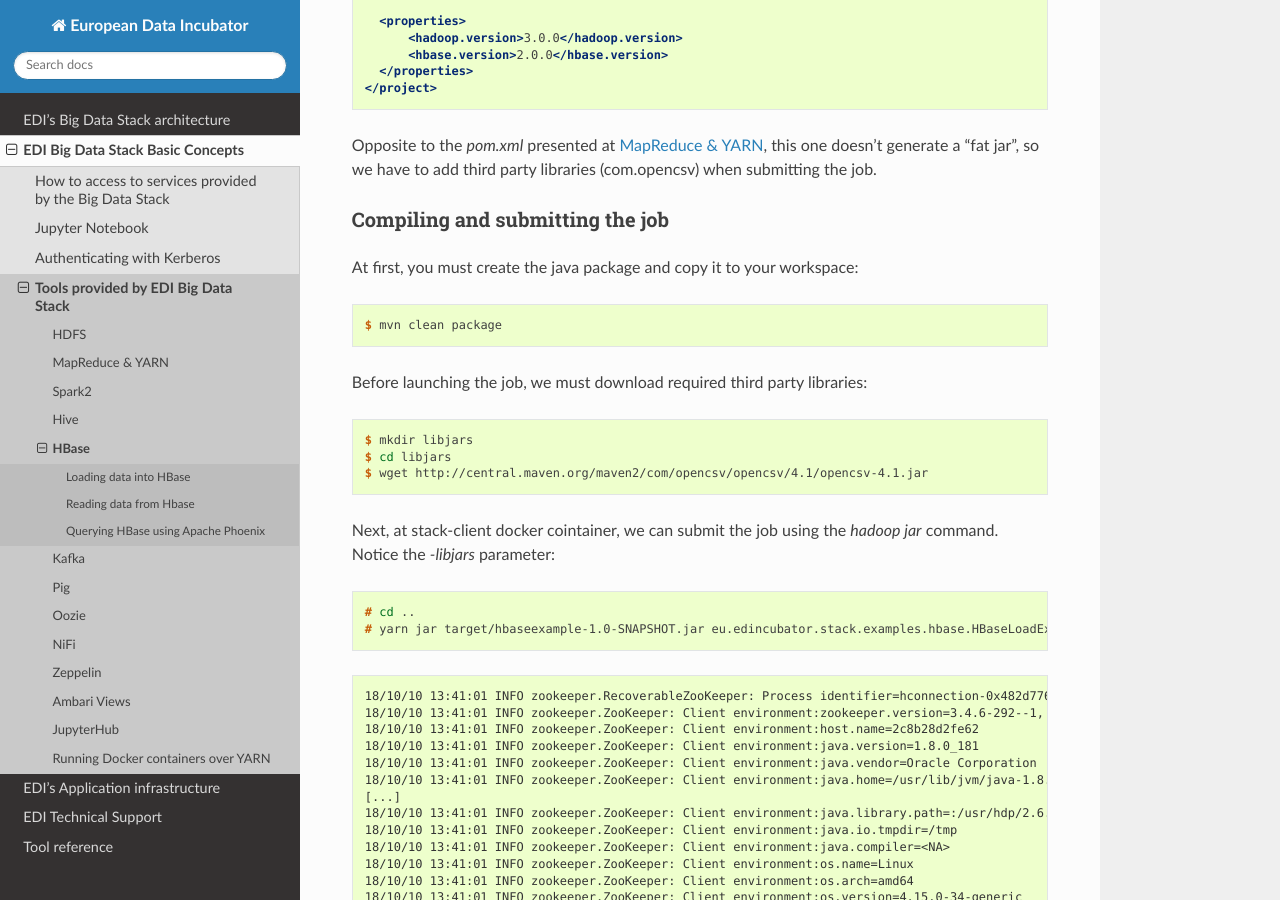
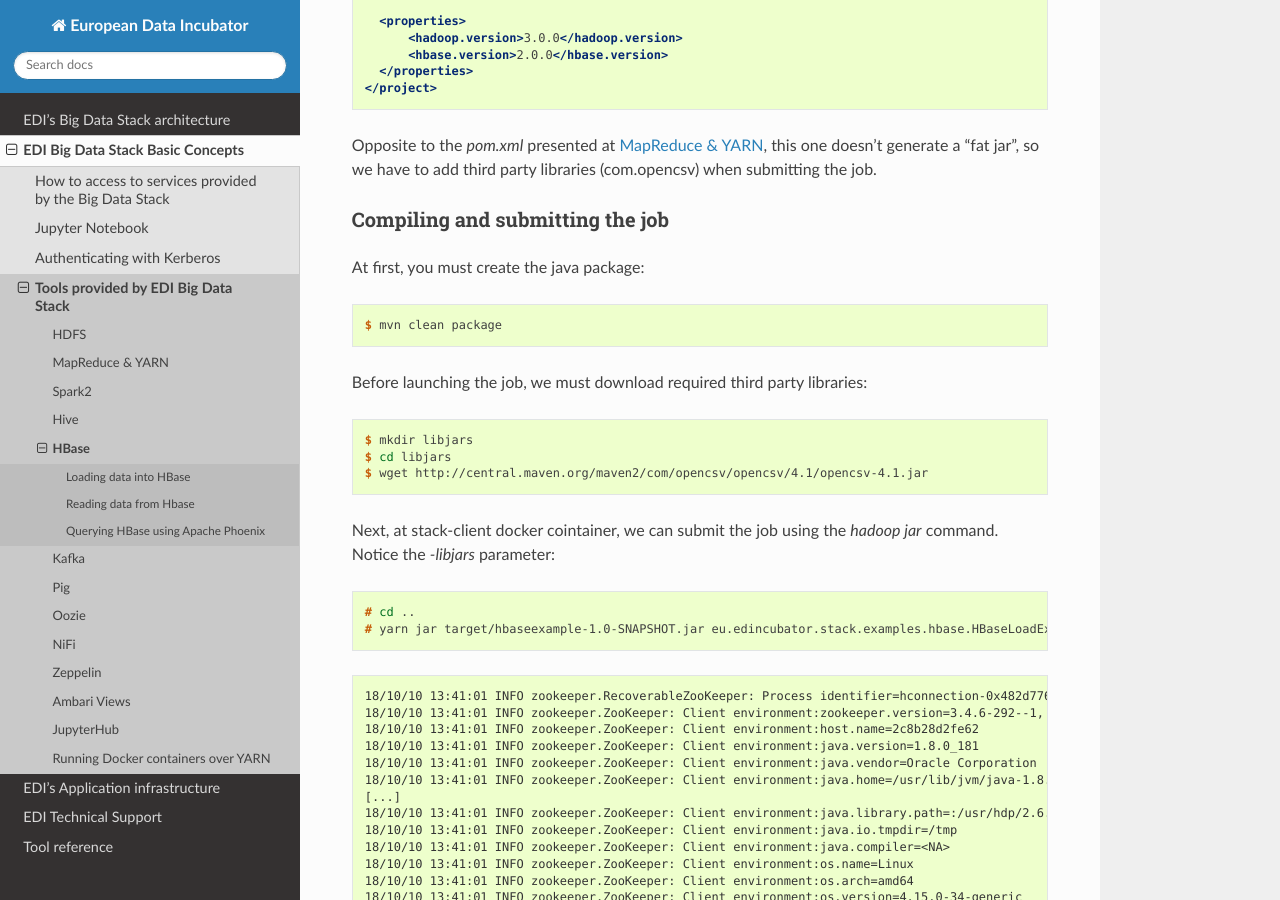
Before and after one commit to edincubator/edi-doc, a Sphinx documentation site: the page built from doc/source/big-data-stack/tools/hbase.rst, in a window 1280 px wide and 900 px high, scrolled down 4175 px. Built offline with Sphinx 7.4.7 and the Read the Docs theme 2.0.0, drawn with Linux system fonts in a browser that asks for light colours.

Commit message:
Fixing bugs

```diff
--- a/doc/source/big-data-stack/tools/hbase.rst
+++ b/doc/source/big-data-stack/tools/hbase.rst
@@ -242,7 +242,7 @@ submitting the job.
 Compiling and submitting the job
 --------------------------------
 
-At first, you must create the java package and copy it to your workspace:
+At first, you must create the java package:
 
 .. code-block:: console
 
```
